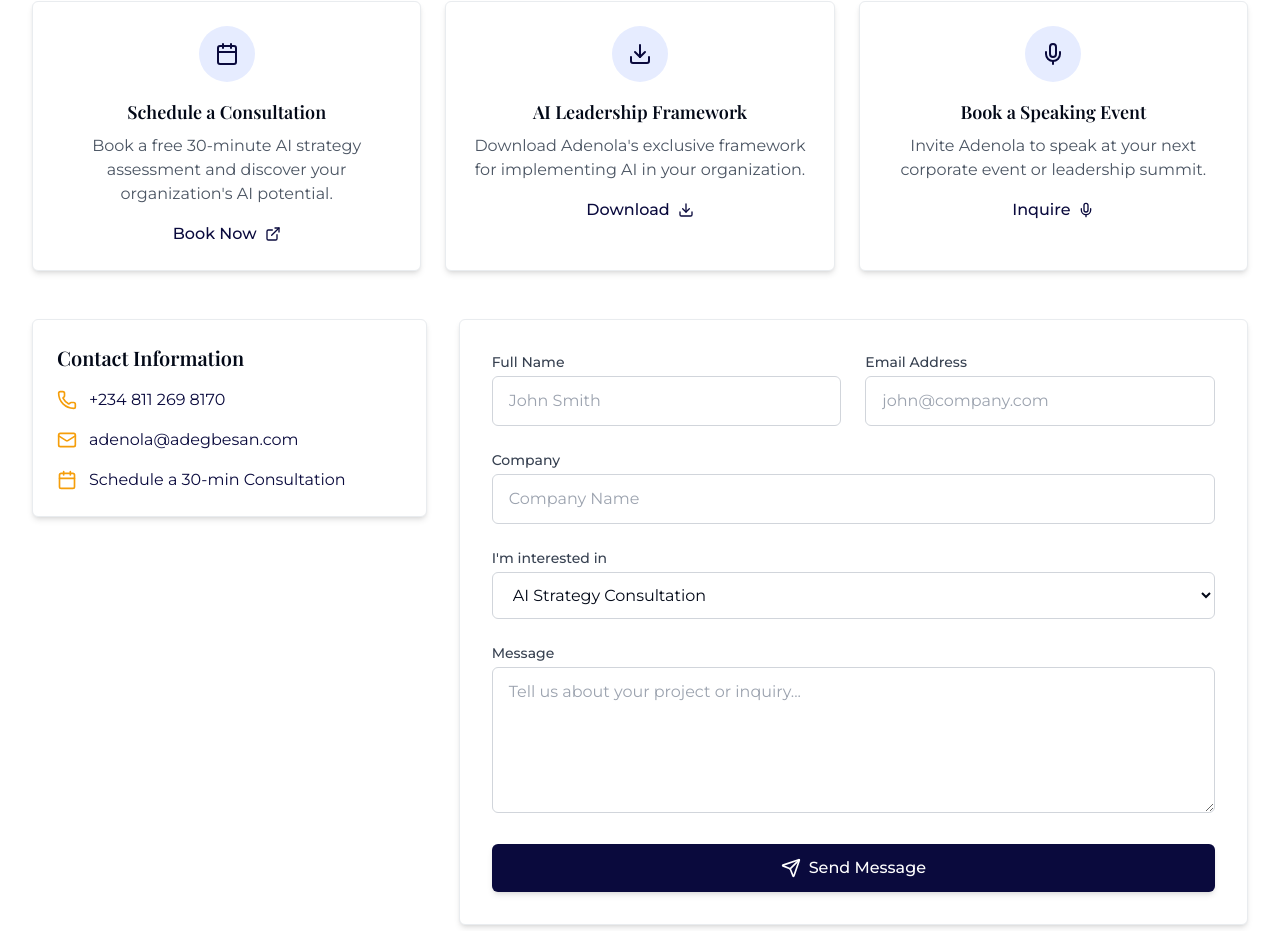
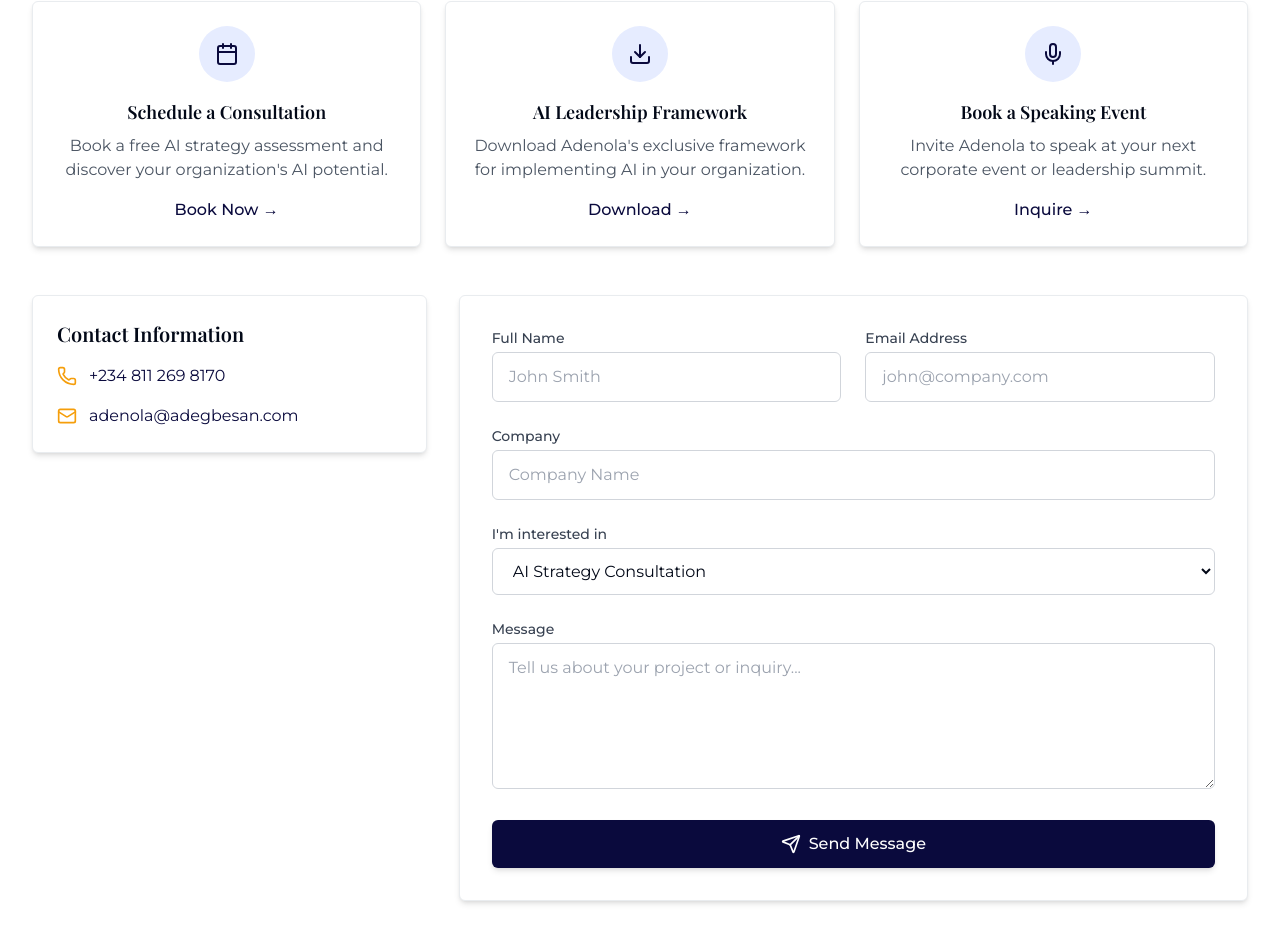
Before and after one commit to AChris-T/Inspire, a React (Vite) app: page / in a window 1280 px wide. Shown: the part 7979-8910 px from the top of the page. Built offline with nearby package versions, Linux system fonts and the light colour scheme.

Commit message:
fix:made some adjustment

```diff
--- a/src/components/Contact.tsx
+++ b/src/components/Contact.tsx
@@ -1,4 +1,3 @@
-/* eslint-disable @typescript-eslint/no-unused-vars */
 /* eslint-disable react-hooks/exhaustive-deps */
 import { useEffect, useRef, useState } from 'react';
 import {
@@ -12,8 +11,6 @@ import {
   BrainCircuit,
   X,
   AlertCircle,
-  Clock,
-  ExternalLink,
 } from 'lucide-react';
 
 // Modal component
@@ -96,8 +93,6 @@ const Contact = () => {
   const sectionRef = useRef<HTMLDivElement>(null);
   const formRef = useRef<HTMLFormElement>(null);
 
-  const CALENDLY_URL = 'https://calendly.com/prince-adenola-adegbesan/30min';
-
   const handleChange = (
     e: React.ChangeEvent<
       HTMLInputElement | HTMLTextAreaElement | HTMLSelectElement
@@ -148,11 +143,6 @@ const Contact = () => {
     } finally {
       setIsSubmitting(false);
     }
-  };
-
-  const handleCalendlyClick = (e: React.MouseEvent) => {
-    e.preventDefault();
-    window.open(CALENDLY_URL, '_blank', 'noopener,noreferrer');
   };
 
   useEffect(() => {
@@ -212,15 +202,15 @@ const Contact = () => {
               Schedule a Consultation
             </h3>
             <p className="text-gray-600 mb-4">
-              Book a free 30-minute AI strategy assessment and discover your
+              Book a free AI strategy assessment and discover your
               organization's AI potential.
             </p>
-            <button
-              onClick={handleCalendlyClick}
-              className="inline-flex items-center font-medium text-navy-900 hover:text-navy-700 transition-colors duration-300"
+            <a
+              href="#contact-form"
+              className="inline-block font-medium text-navy-900 hover:text-navy-700 transition-colors duration-300"
             >
-              Book Now <ExternalLink className="ml-2 w-4 h-4" />
-            </button>
+              Book Now →
+            </a>
           </div>
 
           <div className="premium-card p-6 text-center hover:shadow-lg transition-all duration-300">
@@ -236,9 +226,9 @@ const Contact = () => {
             </p>
             <a
               href="#contact-form"
-              className="inline-flex items-center font-medium text-navy-900 hover:text-navy-700 transition-colors duration-300"
+              className="inline-block font-medium text-navy-900 hover:text-navy-700 transition-colors duration-300"
             >
-              Download <Download className="ml-2 w-4 h-4" />
+              Download →
             </a>
           </div>
 
@@ -255,9 +245,9 @@ const Contact = () => {
             </p>
             <a
               href="#contact-form"
-              className="inline-flex items-center font-medium text-navy-900 hover:text-navy-700 transition-colors duration-300"
+              className="inline-block font-medium text-navy-900 hover:text-navy-700 transition-colors duration-300"
             >
-              Inquire <Mic className="ml-2 w-4 h-4" />
+              Inquire →
             </a>
           </div>
         </div>
@@ -273,10 +263,10 @@ const Contact = () => {
                 <div className="flex items-center">
                   <Phone className="w-5 h-5 text-gold-500 mr-3" />
                   <a
-                    href="tel:+2348112698170"
+                    href="tel:+4407432529090"
                     className="text-navy-900 hover:text-gold-500 transition-colors"
                   >
-                    +234 811 269 8170
+                    +234 811 269 8170{' '}
                   </a>
                 </div>
                 <div className="flex items-center">
@@ -287,15 +277,6 @@ const Contact = () => {
                   >
                     adenola@adegbesan.com
                   </a>
-                </div>
-                <div className="flex items-center">
-                  <Calendar className="w-5 h-5 text-gold-500 mr-3" />
-                  <button
-                    onClick={handleCalendlyClick}
-                    className="text-navy-900 hover:text-gold-500 transition-colors"
-                  >
-                    Schedule a 30-min Consultation
-                  </button>
                 </div>
               </div>
             </div>
```
